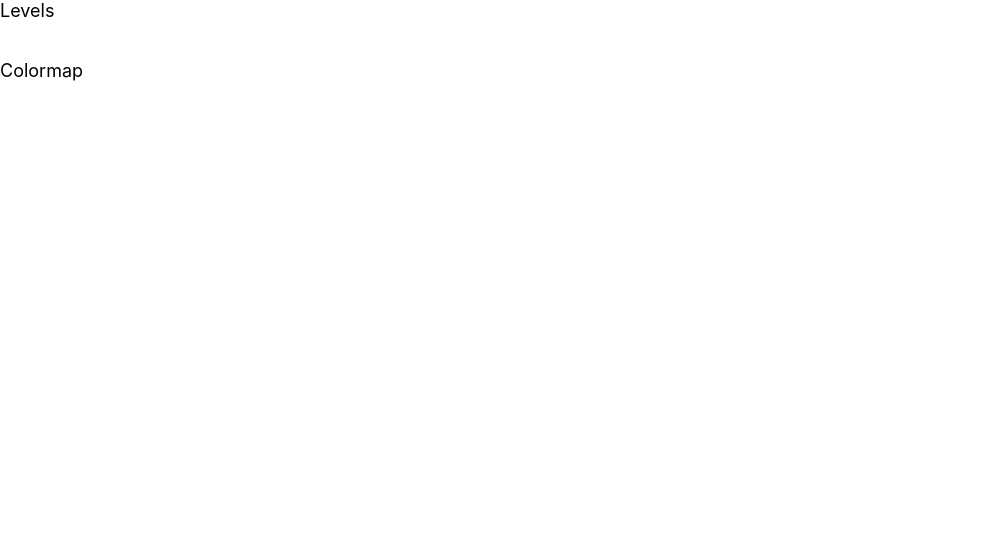
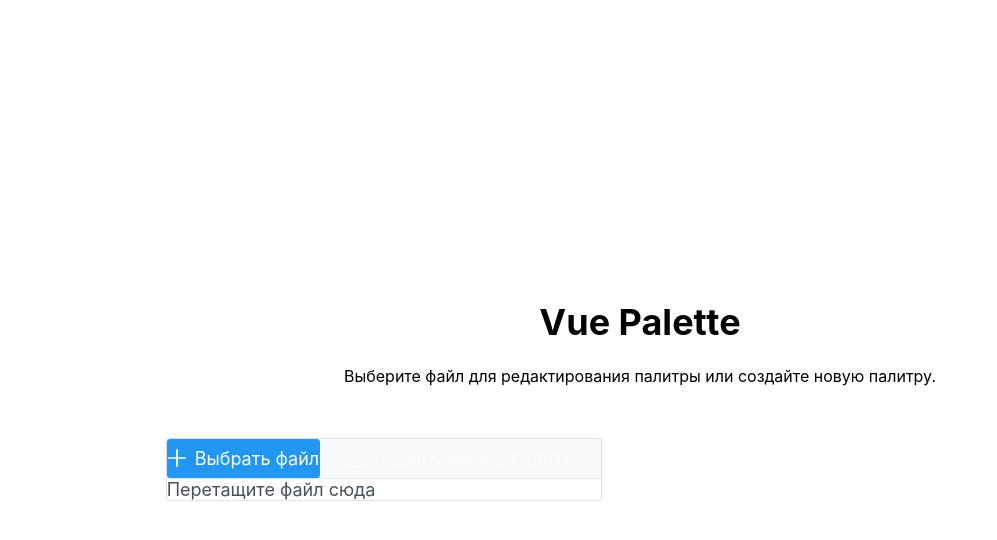
Before and after one commit to webdevRoman/vue-palette, a Vue app: page / in a window 1280 px wide. Shown: the top 540 px of the page, without its empty margins (0-997 px from the left). Built offline with nearby package versions, Linux system fonts and the light colour scheme.

Commit message:
Сделал главную страницу

```diff
--- a/src/App.vue
+++ b/src/App.vue
@@ -1,16 +1,21 @@
 <template>
-  <Levels></Levels>
-  <Colormap></Colormap>
+  <div class="app">
+    <Home></Home>
+    <Levels v-if="false"></Levels>
+    <Colormap v-if="false"></Colormap>
+  </div>
 </template>
 
 <script lang="ts">
-import { defineComponent } from 'vue'
+import {defineComponent} from 'vue'
+import Home from './components/Home.vue'
 import Levels from './components/Levels.vue'
 import Colormap from './components/Colormap.vue'
 
 export default defineComponent({
   name: 'App',
   components: {
+    Home,
     Levels,
     Colormap
   }
--- a/src/assets/styles/main.styl
+++ b/src/assets/styles/main.styl
@@ -62,9 +62,9 @@ body
 // min-height: 100vh
 
 .title
-  font-size: 48px
+  font-size: 36px
   font-weight: bold
 
 .text
-  font-size: 18px
+  font-size: 16px
   line-height: 1.5
--- /dev/null
+++ b/src/components/Home.vue
@@ -0,0 +1,63 @@
+<template>
+  <div class="home">
+    <h2 class="title home-title">Vue Palette</h2>
+    <p class="text home-descr">Выберите файл для редактирования палитры или создайте новую палитру.</p>
+    <div class="home-options">
+      <div class="home-option">
+        <FileUpload class="home-option__upload"
+                    chooseLabel="Выбрать файл" uploadLabel="Редактировать палитру" :showCancelButton="false"
+                    :customUpload="true" @uploader="onSelectFile">
+          <template #empty>
+            <p>Перетащите файл сюда</p>
+          </template>
+        </FileUpload>
+      </div>
+      <div class="home-option">
+        <Button label="Создать палитру" icon="pi pi-plus"/>
+      </div>
+    </div>
+  </div>
+</template>
+
+<script>
+import {defineComponent} from 'vue'
+
+export default defineComponent({
+  name: "Home",
+  methods: {
+    onSelectFile(event) {
+      console.log(event.files[0])
+    }
+  }
+})
+</script>
+
+<style scoped lang="stylus">
+.home
+  display flex
+  justify-content center
+  align-items center
+  flex-direction column
+  min-height 100vh
+
+  &-title
+    margin-bottom 20px
+
+  &-descr
+    margin-bottom 50px
+
+  &-options
+    display: flex;
+    justify-content space-between
+    align-items center
+
+  &-option
+    display flex
+    justify-content center
+    align-items center
+    flex-direction column
+    min-width 40vw
+
+    &__upload
+      margin-bottom 20px
+</style>
--- a/src/main.ts
+++ b/src/main.ts
@@ -2,6 +2,7 @@ import { createApp } from 'vue'
 import App from './App.vue'
 
 import PrimeVue from 'primevue/config'
+import FileUpload from 'primevue/fileupload'
 import Button from 'primevue/button'
 
 import 'primevue/resources/themes/saga-blue/theme.css'
@@ -10,6 +11,7 @@ import 'primeicons/primeicons.css'
 
 const app = createApp(App).use(PrimeVue, { ripple: true })
 
+app.component('FileUpload', FileUpload)
 app.component('Button', Button)
 
 app.mount('#app')
```
Also changed, not shown: src/components/Colormap.vue (+6 -6 lines), src/components/Levels.vue (+7 -7 lines).
